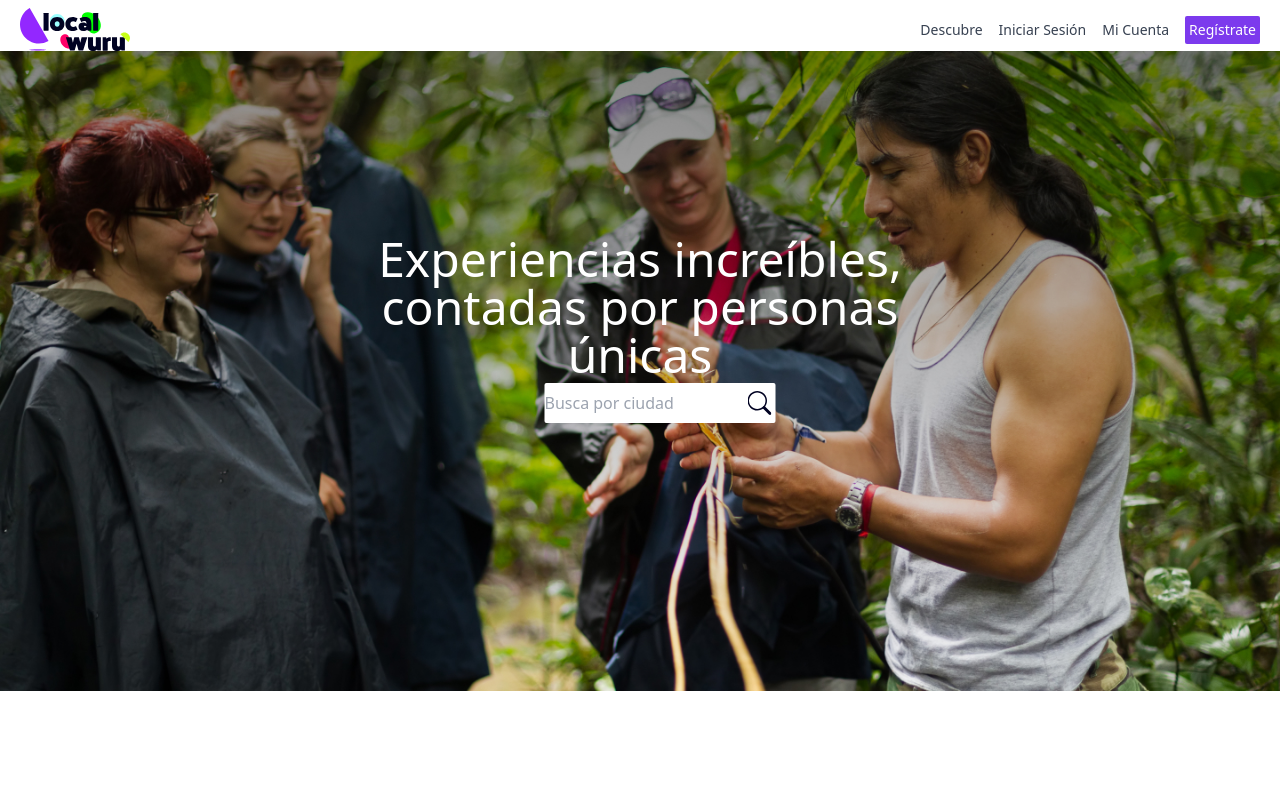
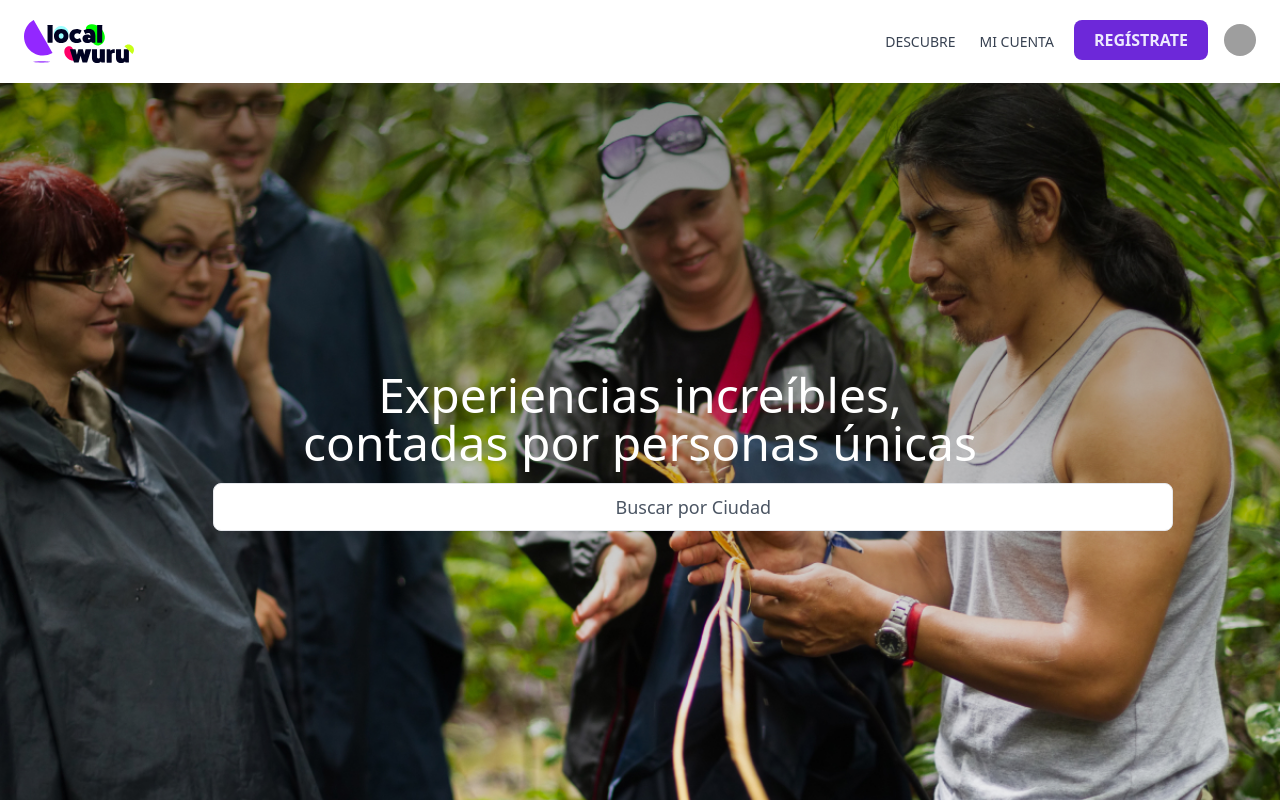
Before and after one commit to axeldelat/localwuru, a Next.js app: page / in a window 1280 px wide. Shown: the top 800 px of the page. Built offline with nearby package versions, Linux system fonts and the light colour scheme; grey boxes are pictures that could not be loaded; what @tailwindcss/typography would draw is missing.

Commit message:
minor fix

```diff
--- a/components/DashBoard/index.js
+++ b/components/DashBoard/index.js
@@ -15,14 +15,12 @@ class DashBoard extends Component{
   }
 
   this.setDashboardView = this.setDashboardView.bind(this)
-  this.setActiveDashboard = this.setActiveDashboard.bind(this)
-
 }
 
   setDashboardView(view) {
     this.setState(state => ({
       activeView: view,
-      activeDashboard: false
+      activeDashboard: true
     }));
   }
 
@@ -40,28 +38,11 @@ class DashBoard extends Component{
   }
 
 
-  setActiveDashboard () {
-    this.setState(state => ({
-      activeDashboard: !state.activeDashboard
-    }));
-  }
-
-  activeDashBoard() {
-    if(this.state.activeDashboard === true){
-      return <DashBoard />
-    } else {
-      return
-    }
-  }
-
-
   render() {
-    const isDashBoardActive = this.state.isDashBoardActive
+    const isDashBoardActive = this.state.activeDashboard
     return (
-            <div className={
-              isDashBoardActive ? 'h-100 bg-gray-900 bg-opacity-75 inset-0 fixed flex flex-row-reverse' :
-              'h-100 bg-gray-900 bg-opacity-75 inset-0 fixed flex flex-row-reverse'
-            }>
+      <div className={isDashBoardActive ? '' : 'hidden'}>
+        <div onClick={() => this.setState({activeDashboard: false})} className="h-100 bg-gray-900 bg-opacity-75 inset-0 fixed flex flex-row-reverse">
           <sidebar className="w-11/12 md:w-1/5 bg-purple-50	 h-full fixed p-6 overflow-auto">
             <div className="grid grid-cols-1">
               <div className="mb-6 col-span-1 p-6 flex flex-row items-center rounded bg-white">
@@ -95,6 +76,7 @@ class DashBoard extends Component{
 
           </sidebar>
         </div>
+      </div>
         );
     }
 }
--- a/components/Footer/index.js
+++ b/components/Footer/index.js
@@ -1,23 +1,26 @@
 import React, { Component } from 'react'
+import Link from 'next/link'
+import DashBoard from '../DashBoard';
+
 
 class Footer extends Component{
     render() {
         return (
-            <div>
-              <ul id="footer" className="flex justify-between shadow-sm text-sm">
+            <footer>
+              <ul  className="flex justify-between content-center shadow-sm text-sm py-5 px-4">
                 <li className="flex mt-2">
-                    <a href="#" className="mt-1 ml-5"><img src="/images/Group6.svg"/></a>
-                    <div className="mt-2 ml-2 text-gray-700">Local Wuru Copyright</div>
+                    <img className="inline" src="/images/Group6.svg"/>
+                    <span>Local Wuru &#169;Copyright 2021</span>
                 </li>
-                <li>
-                  <ul className="flex mr-5 mb-2">
-                    <li className="mt-4 text-gray-700 mr-4"><a href="#">¿Qué es?</a></li>
-                    <li className="mt-4 text-gray-700 mr-4"><a href="#">Aviso de Privacidad</a></li>
-                    <li className="mt-4 text-gray-700"><a href="#">Mapa del sitio</a></li>
-                  </ul>
+                <li className="flex mt-2">
+                  <Link href="/faq">
+                    <a>
+                      ¿Qué es?
+                    </a>
+                  </Link>
                 </li>
               </ul>
-            </div>
+            </footer>
         );
     }
 }
--- a/components/Navbar/index.js
+++ b/components/Navbar/index.js
@@ -1,52 +1,71 @@
 import React, { Component } from 'react'
 import Link from 'next/link'
-import DashBoard from '../DashBoard/MyBucketList';
+import DashBoard from '../DashBoard/';
+
+// Fontawesome
+import { ReactElement } from 'react'
+import { faBars } from '@fortawesome/free-solid-svg-icons'
+import { FontAwesomeIcon } from '@fortawesome/react-fontawesome'
 
 // import DashBoard from '../DashBoard'
 
-class Navbar extends Component{
-
-
-
-
-  render () {
-    // const activeDashboard = this.state.activeDashboard
-
+export default function Navbar({ fixed }) {
+  const [navbarOpen, setNavbarOpen] = React.useState(false);
   return (
-            <div className="shadow">
-              <ul id="nav" className="flex justify-between text-sm">
-                <li className="mt-2 ml-5 shadow-none">
+    <>
+      <nav className="relative flex flex-wrap items-center justify-between px-2 py-3 navbar-expand-lg bg-white">
+        <div className="container px-4 mx-auto flex flex-wrap items-center justify-between">
+          <div className="w-full relative flex justify-between lg:w-auto lg:static lg:block lg:justify-start">
             <Link href="/">
               <a><img src="/images/localwuru.svg"/></a>
             </Link>
-                </li>
-                <li>
-                  <ul className="flex mr-5">
-                    <li className="mt-5 text-gray-700 mr-4">
+            <button
+              className="cursor-pointer text-xl leading-none px-3 py-1 border border-solid border-transparent rounded bg-purple-700 block lg:hidden outline-none focus:outline-none w-12"
+              type="button"
+              onClick={() => setNavbarOpen(!navbarOpen)}
+            >
+              <FontAwesomeIcon icon={faBars} color="white" />
+            </button>
+          </div>
+          <div
+            className={
+              "lg:flex flex-grow items-center" +
+              (navbarOpen ? " flex" : " hidden")
+            }
+            id="example-navbar-danger"
+          >
+            <ul className="flex flex-col lg:flex-row list-none lg:ml-auto">
+              <li className="nav-item">
                 <Link href="/search-results">
-                      <a>Descubre</a>
-                    </Link></li>
-                    <li className="mt-5 text-gray-700 mr-4">
-                      <Link href="/login">
-                        <a>Iniciar Sesión</a>
+                  <a className="px-3 py-5 flex items-center text-sm font-light uppercase leading-snug text-gray-700 hover:opacity-75">
+                  Descubre
+                  </a>
                 </Link>
               </li>
-                    <li className="mt-5 text-gray-700 mr-4">
+              <li className="nav-item">
                 <Link href="/">
-                        <a onClick={this.setActiveDashboard}>Mi Cuenta</a>
+                  <a className="px-3 py-5 flex items-center text-sm font-light uppercase leading-snug text-gray-700 hover:opacity-75"
+                  // onClick={this.setActiveDashboard}
+                  >
+                  Mi Cuenta
+                  </a>
                 </Link>
               </li>
-                    <li className="mt-4 bg-purple-600 text-white rounded-sm p-1">
+              <li className="nav-item">
                 <Link href="/new-user">
-                      <a>Regístrate</a>
+                  <a className="items-center">
+                    <button class="h-10 px-5 m-2 text-purple-100 uppercase font-bold transition-colors duration-150 bg-purple-700 rounded-lg focus:shadow-outline hover:bg-purple-800">Regístrate</button>
+                  </a>
                 </Link>
               </li>
-                  </ul>
+              <li className="nav-item flex content-center py-3 pl-2">
+                  <img class="inline object-cover w-8 h-8 rounded-full" src="https://images.pexels.com/photos/2589653/pexels-photo-2589653.jpeg?auto=compress&cs=tinysrgb&h=650&w=940" alt="Profile image"/>
               </li>
             </ul>
           </div>
-        )
+        </div>
+        <DashBoard />
+      </nav>
+    </>
+  );
 }
-}
-
-export default Navbar
--- a/pages/404.js
+++ b/pages/404.js
@@ -11,17 +11,17 @@ export default function Custom404() {
       </Head>
 
       <main>
-        <div class="h-screen w-screen bg-gray-100 flex items-center">
-          <div class="container flex flex-col md:flex-row items-center justify-center px-5 text-gray-700">
-              <div class="max-w-md">
-                  <div class="text-5xl font-dark font-bold">404</div>
+        <div className="h-screen w-screen bg-gray-100 flex items-center">
+          <div className="container flex flex-col md:flex-row items-center justify-center px-5 text-gray-700">
+              <div className="max-w-md">
+                  <div className="text-5xl font-dark font-bold">404</div>
                     <p
-                      class="text-2xl md:text-3xl font-light leading-normal"
+                      className="text-2xl md:text-3xl font-light leading-normal"
                     >¡Lo sentimos! No pudimos encontrar esta página. </p>
-                  <p class="mb-8">¡Pero no te preocupes! Aún puedes hacer muchas cosas en nuestra página de inicio.</p>
-                  <Link href="/"><a><button class="px-4 inline py-2 text-sm font-medium leading-5 shadow bg-purple-600 text-white transition-colors duration-150 border border-transparent rounded-lg focus:outline-none focus:shadow-outline-purple bg-purple-600 active:bg-purple-600 hover:bg-purple-700">De vuelta al inicio</button></a></Link>
+                  <p className="mb-8">¡Pero no te preocupes! Aún puedes hacer muchas cosas en nuestra página de inicio.</p>
+                  <Link href="/"><a><button className="px-4 inline py-2 text-sm font-medium leading-5 shadow bg-purple-600 text-white transition-colors duration-150 border border-transparent rounded-lg focus:outline-none focus:shadow-outline-purple bg-purple-600 active:bg-purple-600 hover:bg-purple-700">De vuelta al inicio</button></a></Link>
               </div>
-              <div class="max-w-lg">
+              <div className="max-w-lg">
               <img src="/images/thegroup.svg"></img>
             </div>
           </div>
--- a/pages/index.js
+++ b/pages/index.js
@@ -37,13 +37,20 @@ export default function Home() {
       <Navbar/>
       <main>
 
-      <section className="hero relative">
-          <h1 id="title" className="text-white text-center text-5xl absolute font-extralight"><span className="block">Experiencias increíbles,</span><span className="block">contadas por personas únicas</span></h1>
-          <form id="searchContainer" className="flex absolute">
-            <input className="searchBar h-10 rounded-sm" placeholder="Busca por ciudad" onChange={e => setSearch(e.target.value)}/>
-            <img src="/images/Search.svg" className="relative right-7 cursor-pointer" onClick={getExperiences}/>
+      <section className="hero grid grid-cols-1 md:grid-cols-12 grid-rows-2 h-screen p-10 md:p-0"
+      style={{
+        backgroundImage: "url(" + "/images/hero.jpg" + ")",
+        backgroundPosition: 'center',
+        backgroundSize: 'cover',
+        backgroundRepeat: 'no-repeat'
+      }}>
+        <h1 className=" self-end mb-4 col-span-1 md:col-span-12  text-white text-center text-5xl font-extralight">Experiencias increíbles,<br />contadas por personas únicas</h1>
+          <form className="col-span-1 md:col-span-9 md:col-start-3 row-start-2 ">
+          <input class="w-full text-center h-12 px-4 mb-2 text-lg text-gray-700 placeholder-gray-600 border rounded-lg focus:shadow-outline" type="text" placeholder="Buscar por Ciudad" onChange={e => setSearch(e.target.value)}/>
+
           </form>
       </section>
+
 
 
         <section className="container mx-auto grid grid-cols-1  gap-4 p-10 md:p-32">
--- a/styles/sass/style.scss
+++ b/styles/sass/style.scss
@@ -21,19 +21,3 @@ body {
 .faqs .faq.open img{
   transform:rotate(-90deg)
 }
-
-.hero{
-  height:80vh;
-  background-image:url("/images/hero.jpg");
-  background-size:cover;
-}
-#title{
-  top:40%;
-  left:50%;
-  transform:translate(-50%,-50%)
-}
-#searchContainer{
-  top:55%;
-  left:52.5%;
-  transform:translate(-50%,-50%)
-}
```
Lines whose indentation alone changed are shown as unchanged.
